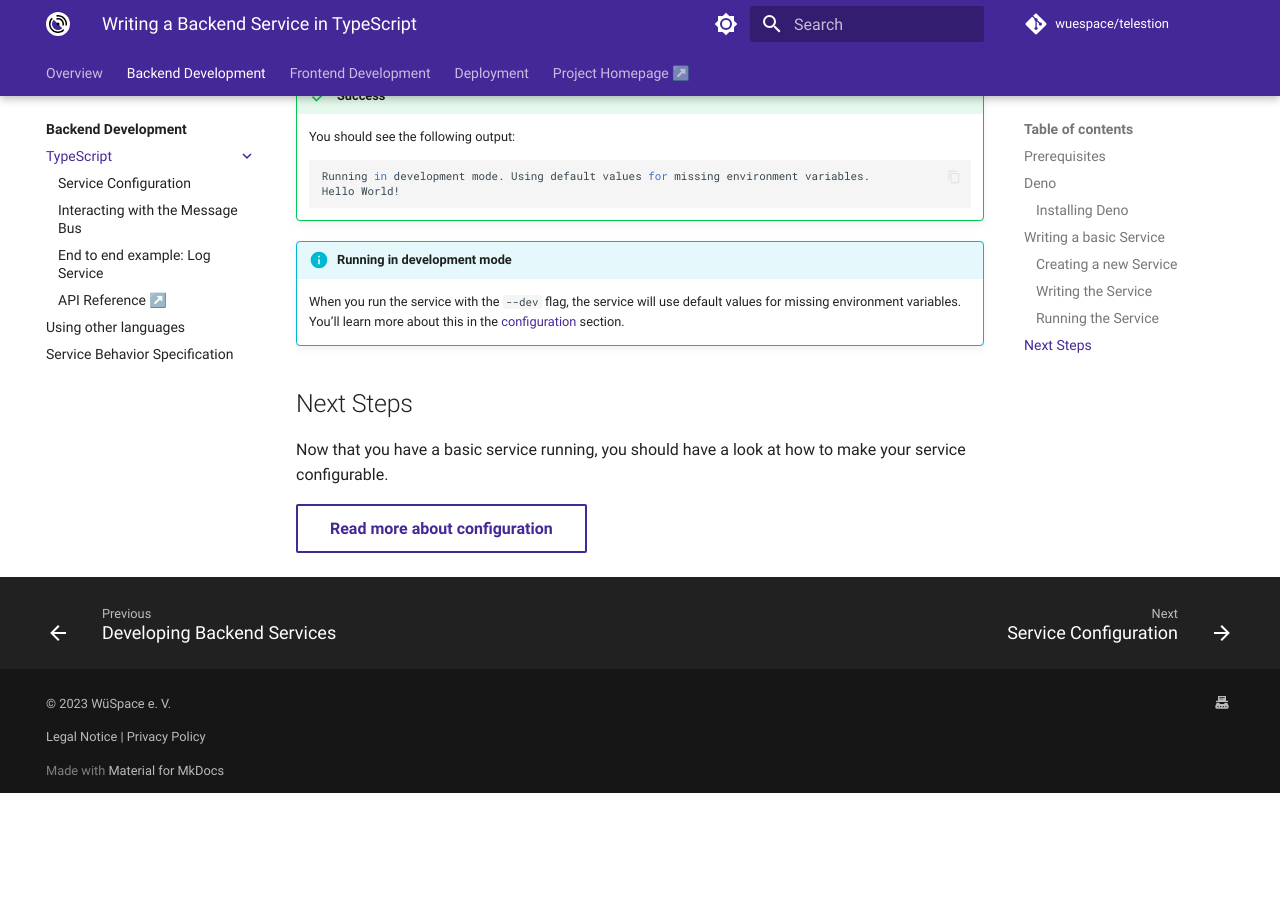
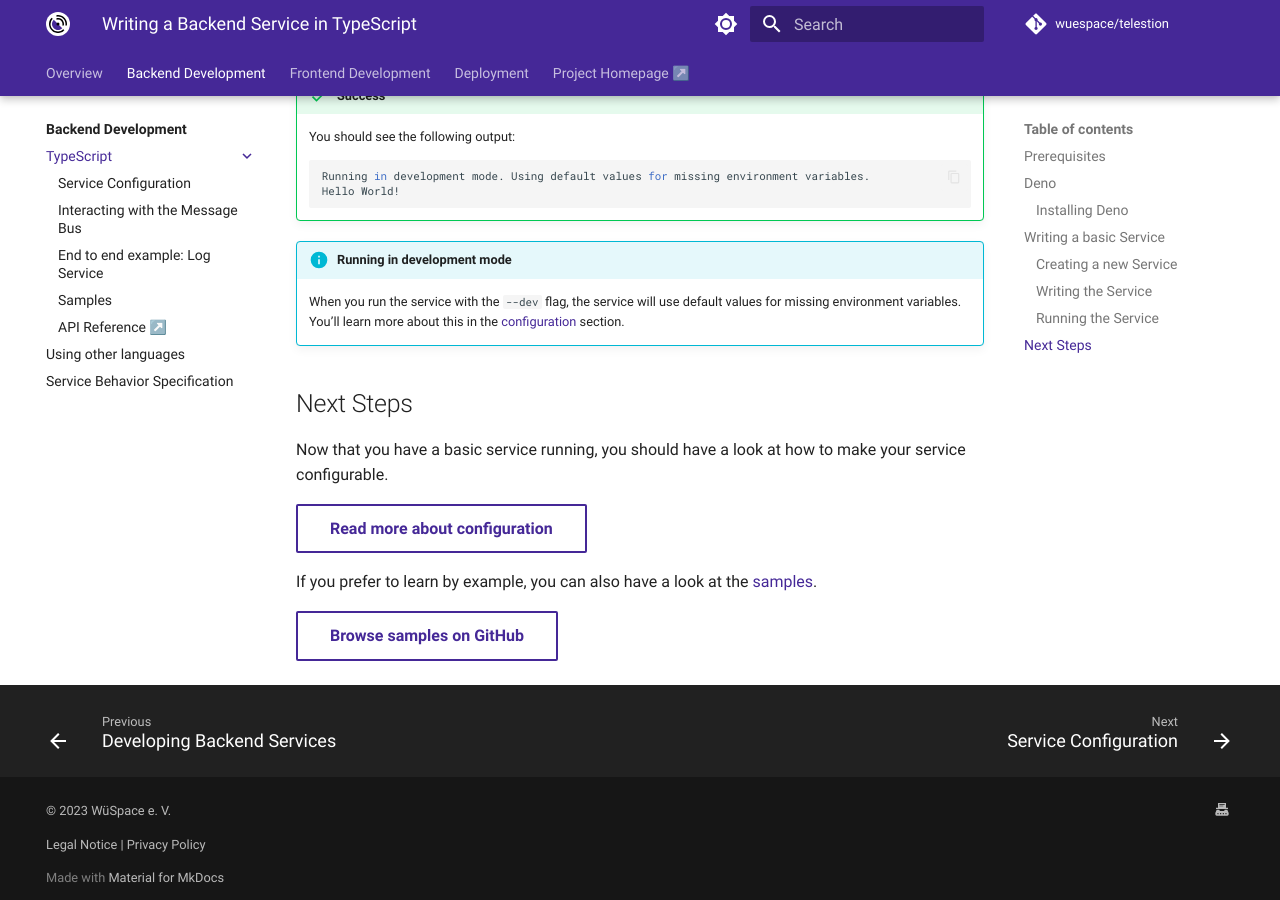
Before and after one commit to wuespace/telestion, an MkDocs documentation site: the page built from docs/docs/Backend Development/typescript/index.md, in a window 1280 px wide and 900 px high, scrolled down 1727 px. Built offline with MkDocs 1.6.1 and Material for MkDocs 9.7.7, drawn with Linux system fonts in a browser that asks for light colours; a script that is not in the unit is left out; plug-ins that fetch from the network failed and are left out; comment, search, counter and statistics services are not loaded; before the commit the page ends 2520 px from its top, so only the background shows below that.

Commit message:
Add note about samples in backend TypeScript docs

```diff
--- a/docs/docs/Backend Development/typescript/index.md
+++ b/docs/docs/Backend Development/typescript/index.md
@@ -86,3 +86,7 @@ deno run --allow-all service.ts --dev
 Now that you have a basic service running, you should have a look at how to make your service configurable.
 
 [Read more about configuration](configuration.md){ .md-button }
+
+If you prefer to learn by example, you can also have a look at the [samples](samples.md).
+
+[Browse samples on GitHub](https://github.com/wuespace/telestion/tree/main/backend-deno/samples){ .md-button }
```
Also changed, not shown: docs/docs/Backend Development/typescript/samples.md (added, +15 -0 lines), docs/docs/Backend Development/typescript/.pages.
